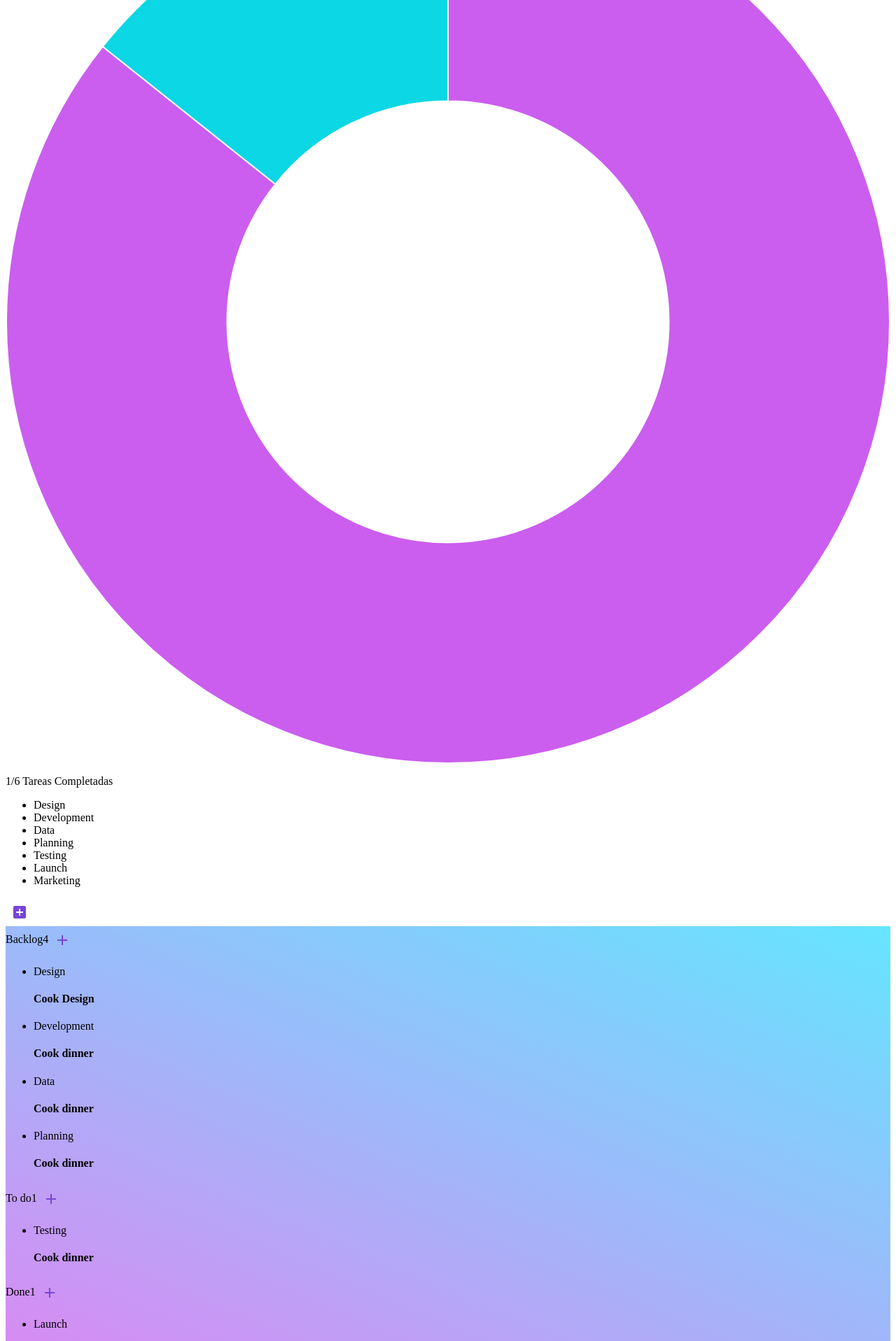
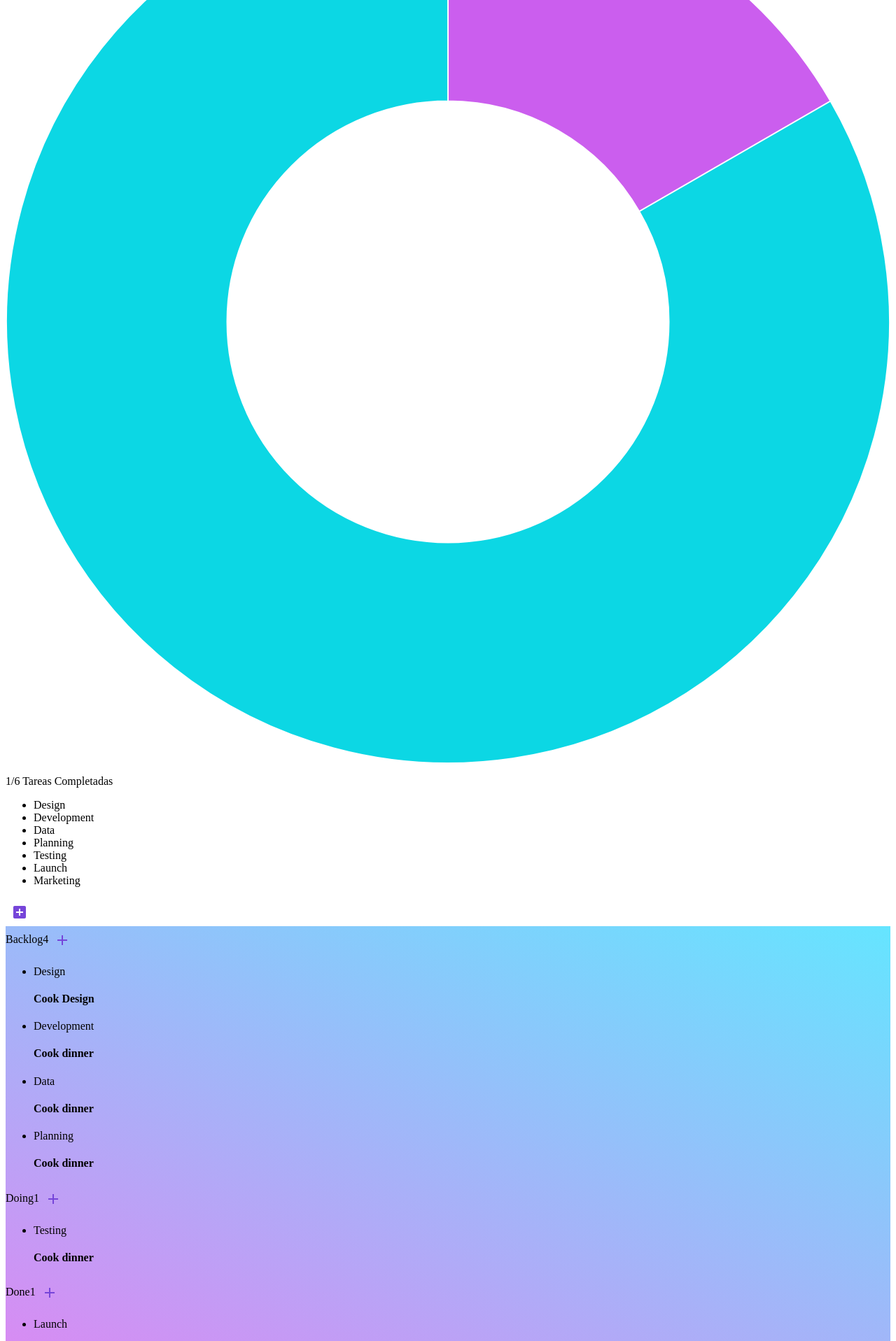
Before and after one commit to nestoredduardo/sunday, a Next.js app: page /proyectos in a window 1280 px wide. Shown: the part 1759-3676 px from the top of the page at 70% size. Built offline with nearby package versions, Linux system fonts and the light colour scheme.

Commit message:
Chart viz improvement

```diff
--- a/components/Projects/ProjectOverview.tsx
+++ b/components/Projects/ProjectOverview.tsx
@@ -19,13 +19,14 @@ const ProjectOverview = () => {
         },
       },
     },
-    labels: ['Hecho', 'En cola'],
+    labels: ['Done', 'Backlog'],
     datasets: [
       {
         label: 'Avance del proyecto',
         data: [
-          selectedProject.taskList.length,
           selectedProject.columns[2].taskIds.length,
+          selectedProject.taskList.length -
+            selectedProject.columns[2].taskIds.length,
         ],
         backgroundColor: ['#cb5eee', '#0cd7e4'],
         hoverOffset: 4,
--- a/redux/projects/projectsReducer.js
+++ b/redux/projects/projectsReducer.js
@@ -30,7 +30,7 @@ const initialState = [
       },
       {
         id: 'todo',
-        title: 'To do',
+        title: 'Doing',
         taskIds: ['task-5'],
       },
       {
@@ -61,7 +61,7 @@ const initialState = [
       },
       {
         id: 'todo',
-        title: 'To do',
+        title: 'Doing',
         taskIds: ['task-5'],
       },
       {
```
